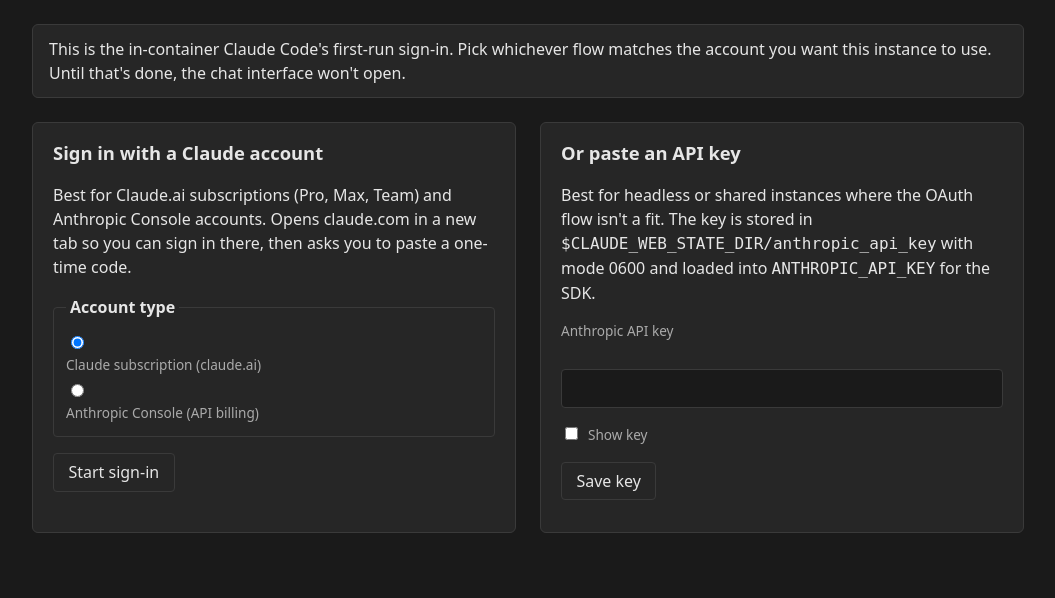
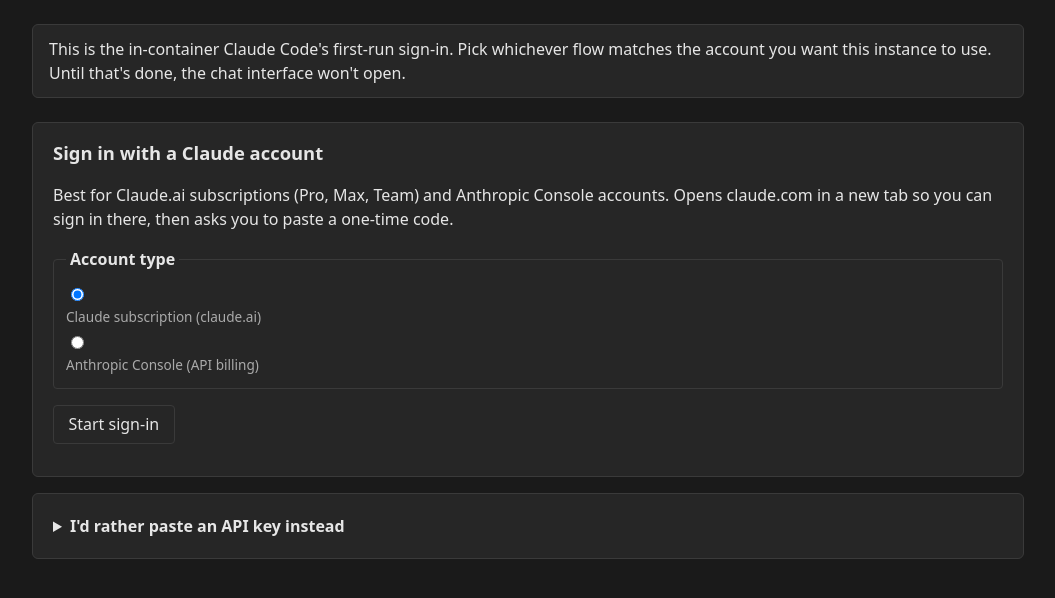
Before and after one commit to matalvernaz/claude-web, a FastAPI app: template templates/setup.html in a window 1280 px wide. Shown: the part 51-649 px from the top of the page, without its empty margins (112-1167 px from the left). Run offline with FastAPI, Linux system fonts and the light colour scheme; the template is opened without the code that fills it, so the values that code supplies are empty; parts of the project's set-up code (start-up, migrations or seed data) failed here and were passed over; some libraries are stand-ins or nearby versions.

Commit message:
Hide API-key form behind a disclosure on /setup
Showing both flows side-by-side reads as 'pick one of two equally
prominent options', when in practice OAuth is the right choice for
almost everyone and the API-key path is a fallback. Wrap the API-key
section in <details> with a 'I'd rather paste an API key instead'
summary so it stays out of the way until explicitly expanded.

```diff
--- a/static/setup.css
+++ b/static/setup.css
@@ -16,12 +16,22 @@ main.setup {
 }
 
 .setup-grid {
-  display: grid;
-  grid-template-columns: 1fr;
-  gap: 1.5rem;
+  display: flex;
+  flex-direction: column;
+  gap: 1rem;
 }
-@media (min-width: 56rem) {
-  .setup-grid { grid-template-columns: 1fr 1fr; }
+
+details.setup-apikey > summary {
+  cursor: pointer;
+  font-weight: 600;
+  padding: 0.25rem 0;
+}
+details.setup-apikey[open] > summary {
+  margin-bottom: 0.75rem;
+}
+details.setup-apikey > summary:focus {
+  outline: 2px solid var(--accent);
+  outline-offset: 2px;
 }
 
 .setup-card {
--- a/templates/setup.html
+++ b/templates/setup.html
@@ -82,9 +82,9 @@
         </div>
       </section>
 
-      <section aria-labelledby="apikey-heading" class="setup-card">
-        <h2 id="apikey-heading">Or paste an API key</h2>
-        <p>Best for headless or shared instances where the OAuth flow isn't a fit. The key is stored in <code>$CLAUDE_WEB_STATE_DIR/anthropic_api_key</code> with mode 0600 and loaded into <code>ANTHROPIC_API_KEY</code> for the SDK.</p>
+      <details class="setup-card setup-apikey">
+        <summary>I'd rather paste an API key instead</summary>
+        <p>For headless or shared instances where the OAuth flow isn't a fit. The key is stored in <code>$CLAUDE_WEB_STATE_DIR/anthropic_api_key</code> with mode 0600 and loaded into <code>ANTHROPIC_API_KEY</code> for the SDK.</p>
 
         <form id="apikey-form">
           <p>
@@ -104,7 +104,7 @@
 
         <p id="apikey-status" role="status" aria-live="polite"></p>
         <p id="apikey-error" class="setup-error" role="alert" hidden></p>
-      </section>
+      </details>
     </div>
 
     {% if configured %}
```
